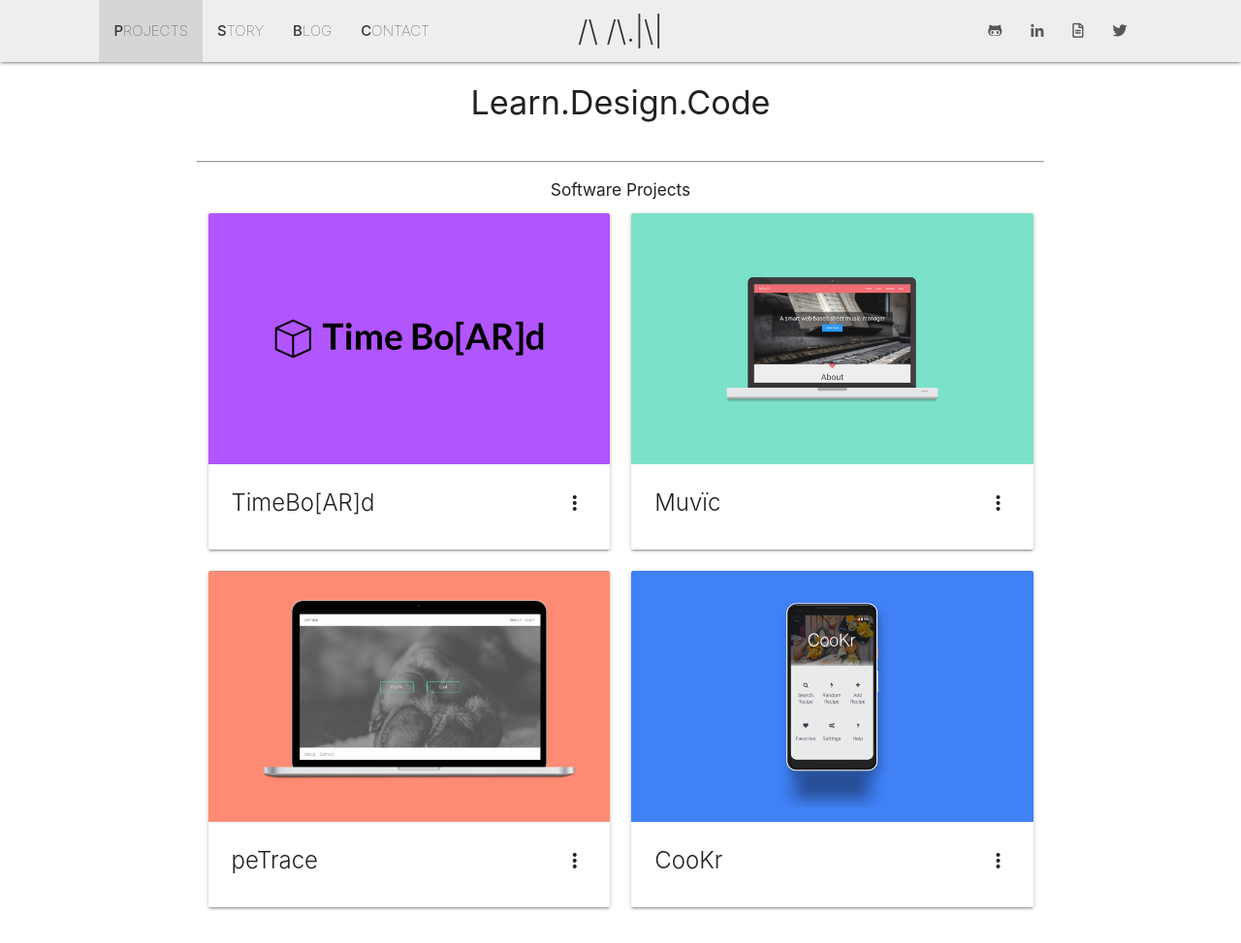
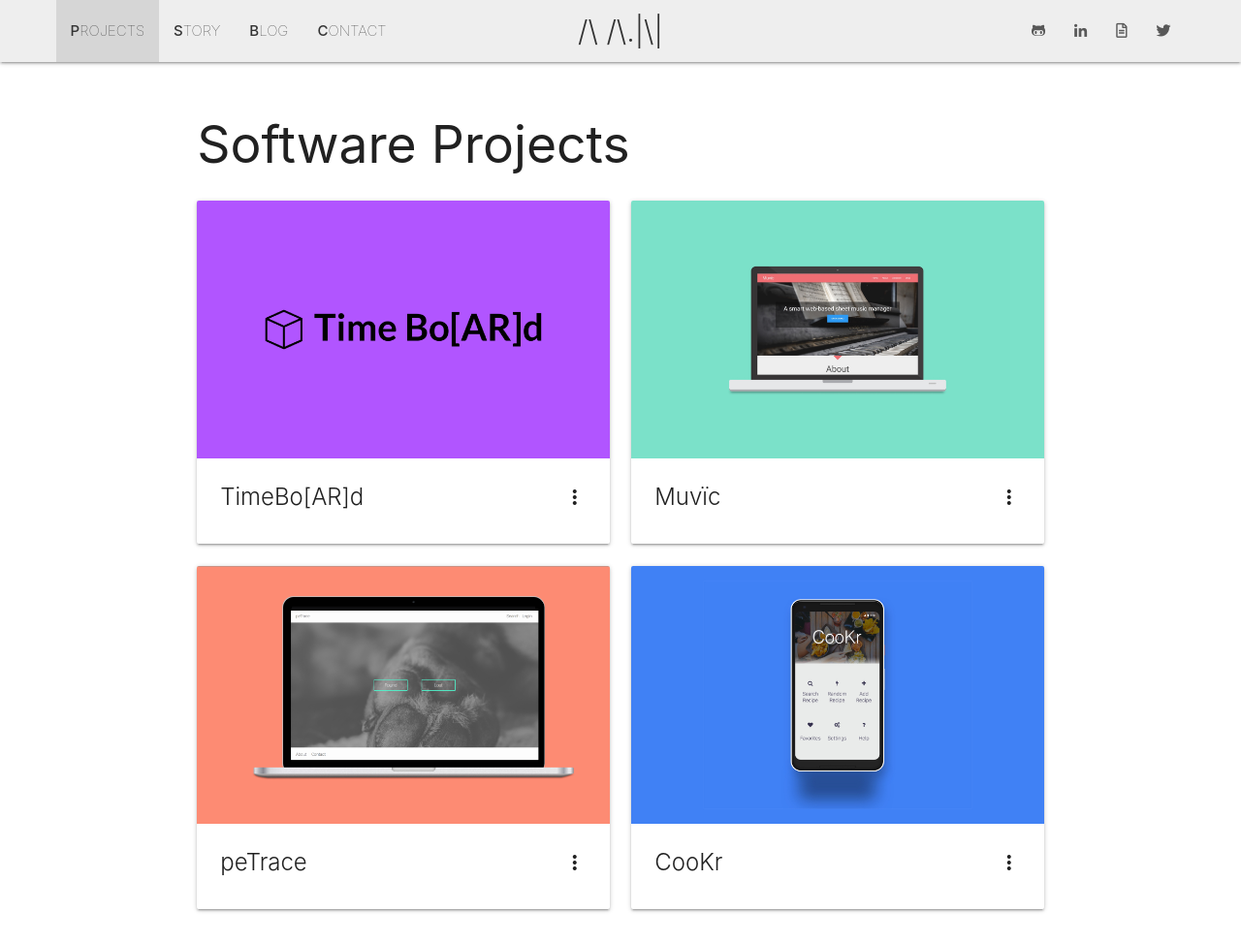
Before and after one commit to anthonyanader/personalBlog, a Jekyll site: the page built from index.html, in a window 1280 px wide and 973 px high. Shown: the whole window at 97% size. Built offline with Jekyll 4.4.1, drawn with Linux system fonts in a browser that asks for light colours.

Commit message:
changes to main page, testing out different design looks and adding media quesries to H1 H2

```diff
--- a/assets/css/main.css
+++ b/assets/css/main.css
@@ -1,3 +1,18 @@
+/***********************
+    CUSTOM QUERIES
+***********************/
+
+@media (min-width:576px) {
+
+}
+
+@media (min-width:768px) {
+
+}
+
+@media (min-width:992px) {
+
+}
 /***********************
         NAVBAR
 ***********************/
@@ -8,7 +23,7 @@
     color: #333333 !important;
 }
 nav .nav-socials {
-    margin-right: -10%;
+    margin-right: -15%;
 }
 nav .nav-socials span {
     opacity: 0.8;
@@ -19,15 +34,20 @@
 }
 nav .nav-links {
     font-weight: 100;
-    margin-left: -10%;
+    margin-left: -15%;
 }
 .navbar-fixed {
     z-index: 9999;
 }
+
 /***********************
         INTRO
 ***********************/
-#intro {
+.intro-container {
+    background-image: url(../img/intro.jpg);
+    background-position: top;
+    background-size: cover;
+    background-attachment: fixed;
 
 }
 
@@ -73,6 +93,25 @@
     color: #EC6F75
 }
 
+
+@media (max-width:576px) {
+    .project-container h2 {
+        text-align: center;
+        font-size: 2.5rem;
+        line-height: 0.8em;
+    }
+}
+
+@media (min-width:768px) {
+    .project-container {
+
+    }
+
+}
+
+@media (min-width:992px) {
+
+}
 
 /***********************
         BLOG
--- a/index.html
+++ b/index.html
@@ -3,29 +3,21 @@
 title: Anthony A. Nader | Software Developer
 ---
 {% include nav.html %}
+<section class="intro-container" id="intro">
+    <div class="container">
+        <div class="row">
 
-<section id="home">
+        </div>
+    </div>
+
+</section>
+<section class="project-container" id="projects">
     <div class="container">
-
-        <!--Introductions-->
-        <div id="intro" class="row">
+        <div class="row">
             <div class="col s12">
-                <h4 class="center-align">Learn.Design.Code</h4>
+                <h2>Software Projects</h2>
             </div>
-        </div>
-
-
-
-        <!--Projects-->
-        <div id="projects" class="row">
-            <div class="col s12">
-                <hr>
-                <div class="col s12">
-                    <h6 class="center-align">Software Projects</h6>
-                </div>
-
-                {% include softwareProjects.html %}
-            </div>
+            {% include softwareProjects.html %}
         </div>
     </div>
 </section>
```
Also changed, not shown: contact.html (+7 -0 lines), assets/img/StockHeadShot.png (deleted), 2 other files.
